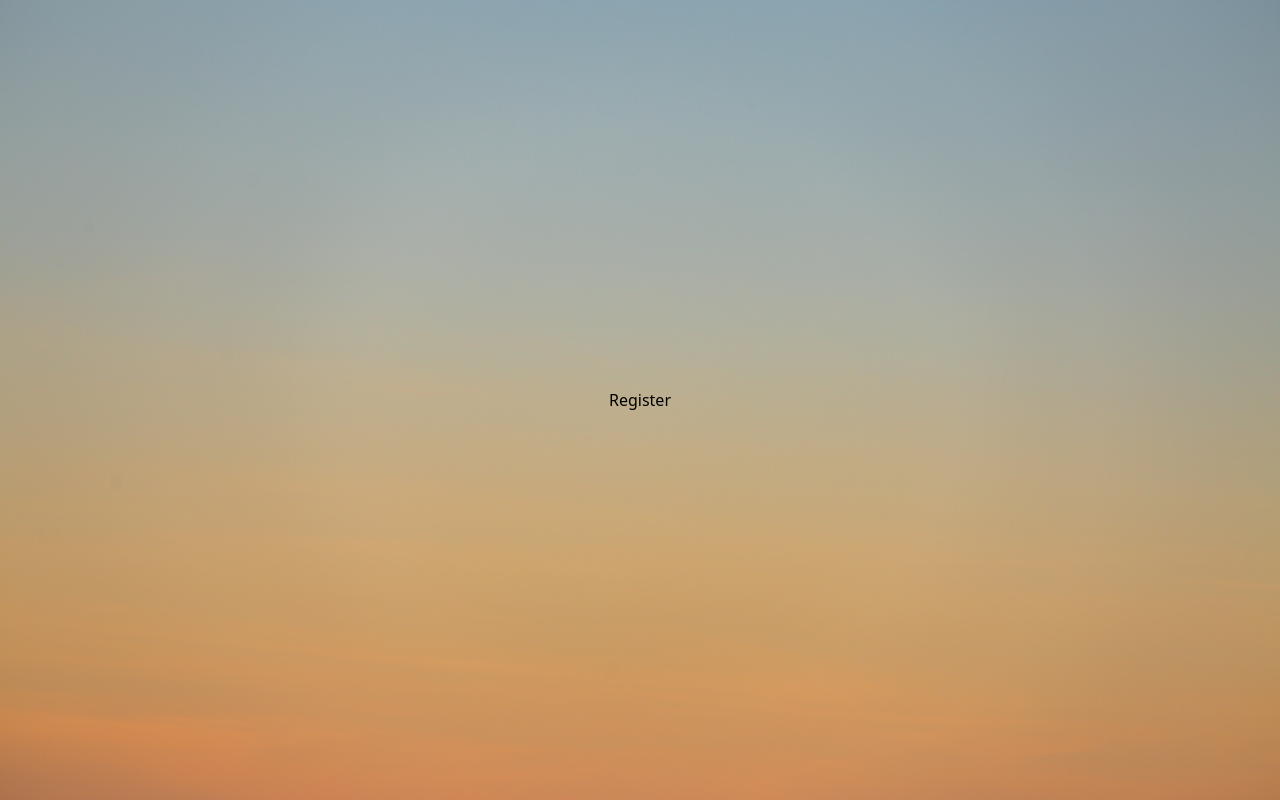
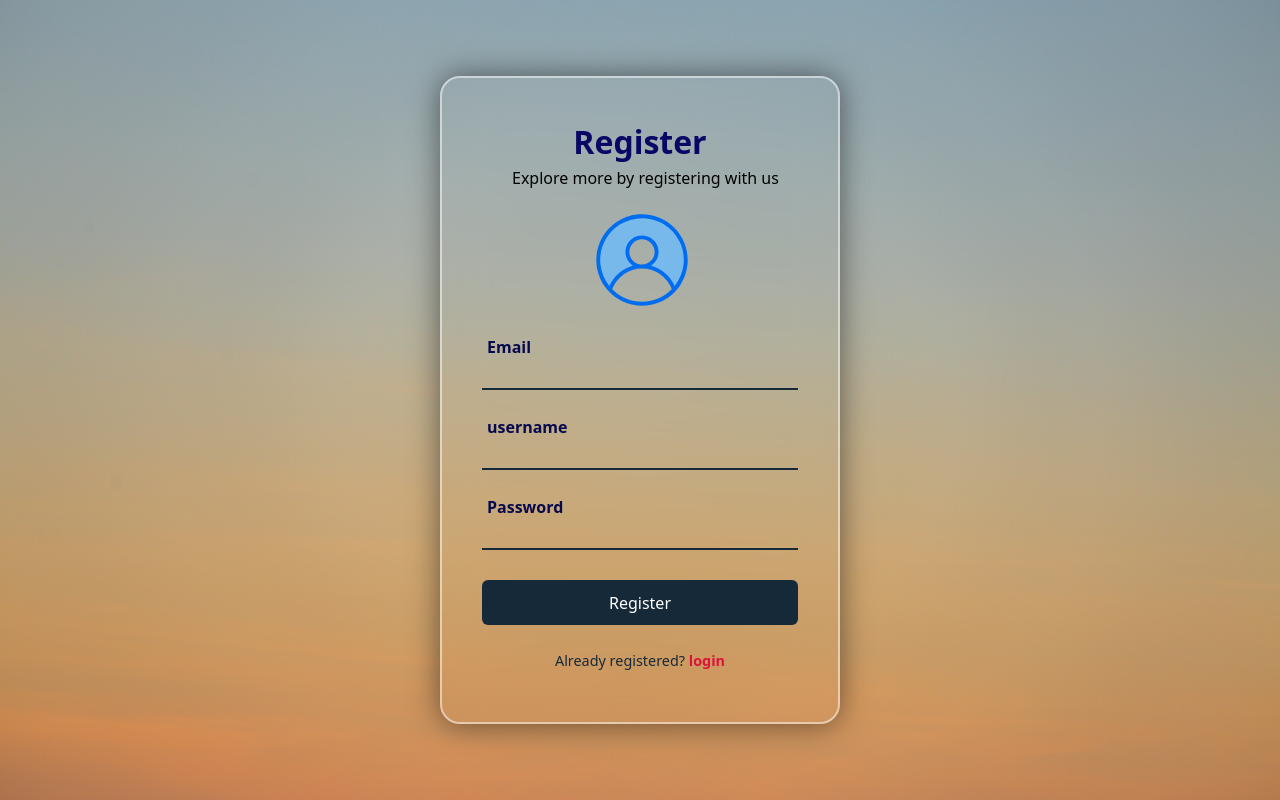
Before and after one commit to sithumjee/Login_app-FULL_STACK_DEVELOPMENT-, a React (Create React App) app in the folder client/: page /register in a window 1280 px wide. Built offline with nearby package versions, Linux system fonts and the light colour scheme.

Commit message:
register

```diff
--- a/client/src/components/Register.js
+++ b/client/src/components/Register.js
@@ -1,5 +1,96 @@
 import React from "react";
+import "../styles/Username.css";
+import { Link } from "react-router-dom";
+import avatar from "../assets/avatar.svg";
+import { Toaster } from "react-hot-toast";
+import { useFormik } from "formik";
+import { accountValidate } from "../helper/validate";
+// import { passwordValidate } from "../helper/validate";
 
 export default function Register() {
-  return <div>Register</div>;
+  const formik = useFormik({
+    initialValues: {
+      username: "",
+      email: "",
+      password: "",
+    },
+    validate: accountValidate,
+    validateOnBlur: false,
+    validateOnChange: false,
+    onSubmit: async (values) => {
+      console.log(values);
+    },
+  });
+
+  return (
+    <>
+      {" "}
+      {/**toast notification */}
+      <Toaster
+        position="top-center"
+        reverseOrder={false}
+        toastOptions={{
+          className: "",
+          style: {
+            color: "#fff",
+            background: "#333",
+          },
+        }}
+      ></Toaster>
+      {/** body*/}
+      <div className="wrapper" style={{ height: "100%" }}>
+        <div className="form-box login">
+          <h2>Register</h2>
+          <p style={{ paddingLeft: "30px" }}>
+            Explore more by registering with us
+          </p>
+          <label htmlFor="profile">
+            <img src={avatar} alt="avatar" />
+          </label>
+
+          <input type="file" id="profile" name="profile" />
+          {/**login data check */}
+
+          <form onSubmit={formik.handleSubmit}>
+            <div className="input-box">
+              <span className="icon">
+                <ion-icon name="mail-outline"></ion-icon>
+              </span>
+              <input {...formik.getFieldProps("email")} type="text" />
+              <label for="">Email</label>
+            </div>
+
+            <div className="input-box">
+              <span className="icon">
+                <ion-icon name="mail-outline"></ion-icon>
+              </span>
+              <input {...formik.getFieldProps("username")} />
+              <label for="">username</label>
+            </div>
+
+            <div className="input-box">
+              <span className="icon">
+                <ion-icon name="lock-closed-outline"></ion-icon>
+              </span>
+              <input {...formik.getFieldProps("password")} type="password" />
+              <label for="">Password</label>
+            </div>
+
+            <button type="submit" className="btn">
+              Register
+            </button>
+
+            <div className="login-register">
+              <p>
+                Already registered?{" "}
+                <Link to="/" className="register-link">
+                  login
+                </Link>
+              </p>
+            </div>
+          </form>
+        </div>
+      </div>
+    </>
+  );
 }
--- a/client/src/components/Reset.js
+++ b/client/src/components/Reset.js
@@ -4,7 +4,6 @@ import { Link } from "react-router-dom";
 import avatar from "../assets/avatar.svg";
 import { Toaster } from "react-hot-toast";
 import { useFormik } from "formik";
-import { accountValidate } from "../helper/validate";
 import { resetValidate } from "../helper/validate";
 
 export default function Reset() {
--- a/client/src/components/Username.js
+++ b/client/src/components/Username.js
@@ -5,7 +5,7 @@ import avatar from "../assets/avatar.svg";
 import { Toaster } from "react-hot-toast";
 import { useFormik } from "formik";
 import { accountValidate } from "../helper/validate";
-import { passwordValidate } from "../helper/validate";
+// import { passwordValidate } from "../helper/validate";
 
 export default function Username() {
   const formik = useFormik({
@@ -13,7 +13,6 @@ export default function Username() {
       username: "",
       password: "",
     },
-    validate: passwordValidate,
     validate: accountValidate,
     validateOnBlur: false,
     validateOnChange: false,
--- a/client/src/helper/validate.js
+++ b/client/src/helper/validate.js
@@ -36,8 +36,22 @@ function accountVerify(error = {}, values) {
     error.username = toast.error("Username is invalid");
   }
 
+  const specialChars = /[ !@#$%^&*()_+\-=\[\]{};':"\\|,.<>\/?]/;
+
+  if (!values.password) {
+    error.password = toast.error("Password is required");
+  } else if (values.password.includes(" ")) {
+    error.username = toast.error("Password is invalid");
+  } else if (values.password.length < 6) {
+    error.password = toast.error("Password is less than 6 characters");
+  } else if (!specialChars.test(values.password)) {
+    error.password = toast.error("Password must contain a special character");
+  }
+
   return error;
 }
+
+/**========================================================================================================================= */
 
 function passwordVerify(error = {}, values) {
   const specialChars = /[ !@#$%^&*()_+\-=\[\]{};':"\\|,.<>\/?]/;
--- a/client/src/styles/Username.css
+++ b/client/src/styles/Username.css
@@ -160,3 +160,7 @@ body {
   text-decoration: underline;
   opacity: 0.9;
 }
+
+input[type="file"] {
+  display: none;
+}
```
